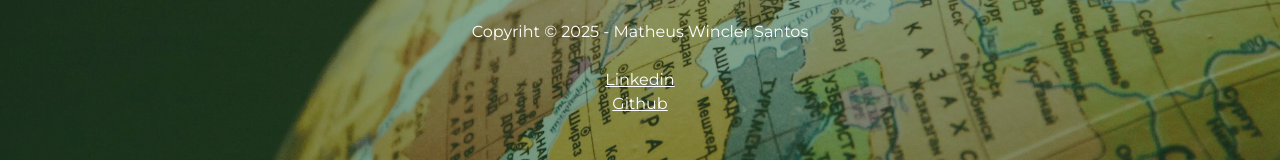
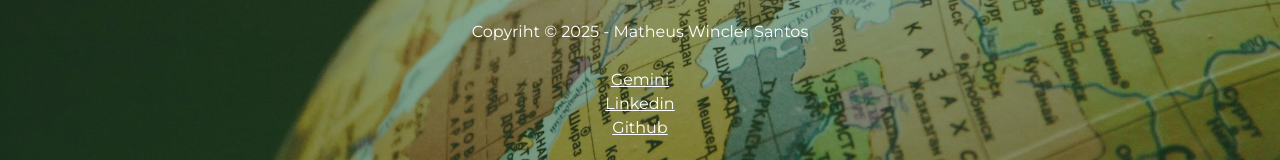
Before and after one commit to Matheus2614/World-Explorer-frontend, a plain HTML site: page index.html in a window 1280 px wide. Shown: the part 466-626 px from the top of the page. Drawn offline with nearby package versions, Linux system fonts and the light colour scheme.

Commit message:
link gemini

```diff
--- a/index.html
+++ b/index.html
@@ -98,6 +98,8 @@
     <footer class="container mx-auto text-center mt-12 text-white">
         <h2>Copyriht &copy; 2025 - Matheus Wincler Santos</h2>
         <br>
+        <a href="https://ai.google.dev/" class="underline underline-offset-1">Gemini</a>
+        <br>
         <a href="https://www.linkedin.com/in/matheus-wincler-968439315/" class="underline underline-offset-1">Linkedin</a>
         <br>
         <a href="https://github.com/Matheus2614" class="underline underline-offset-1">Github</a>
```
